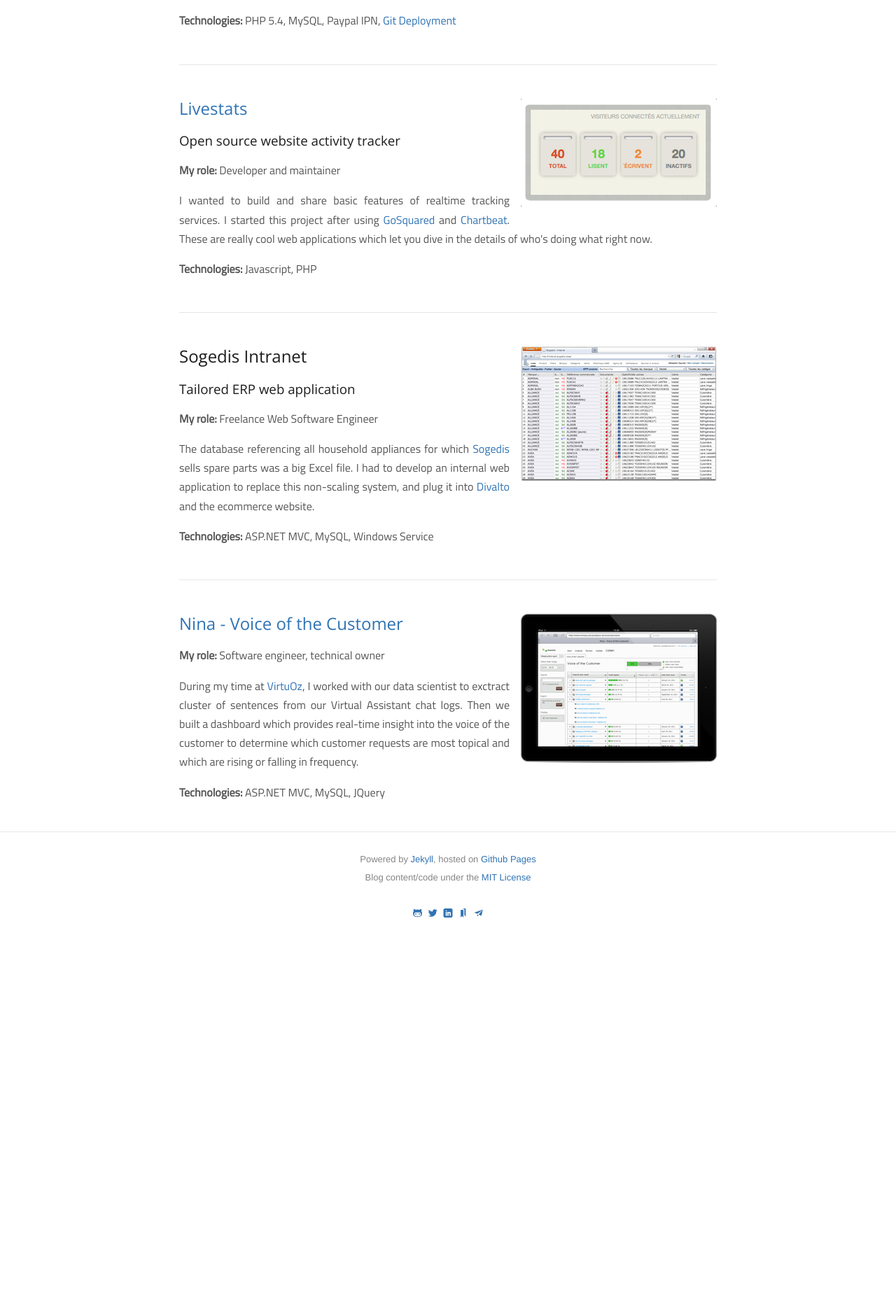
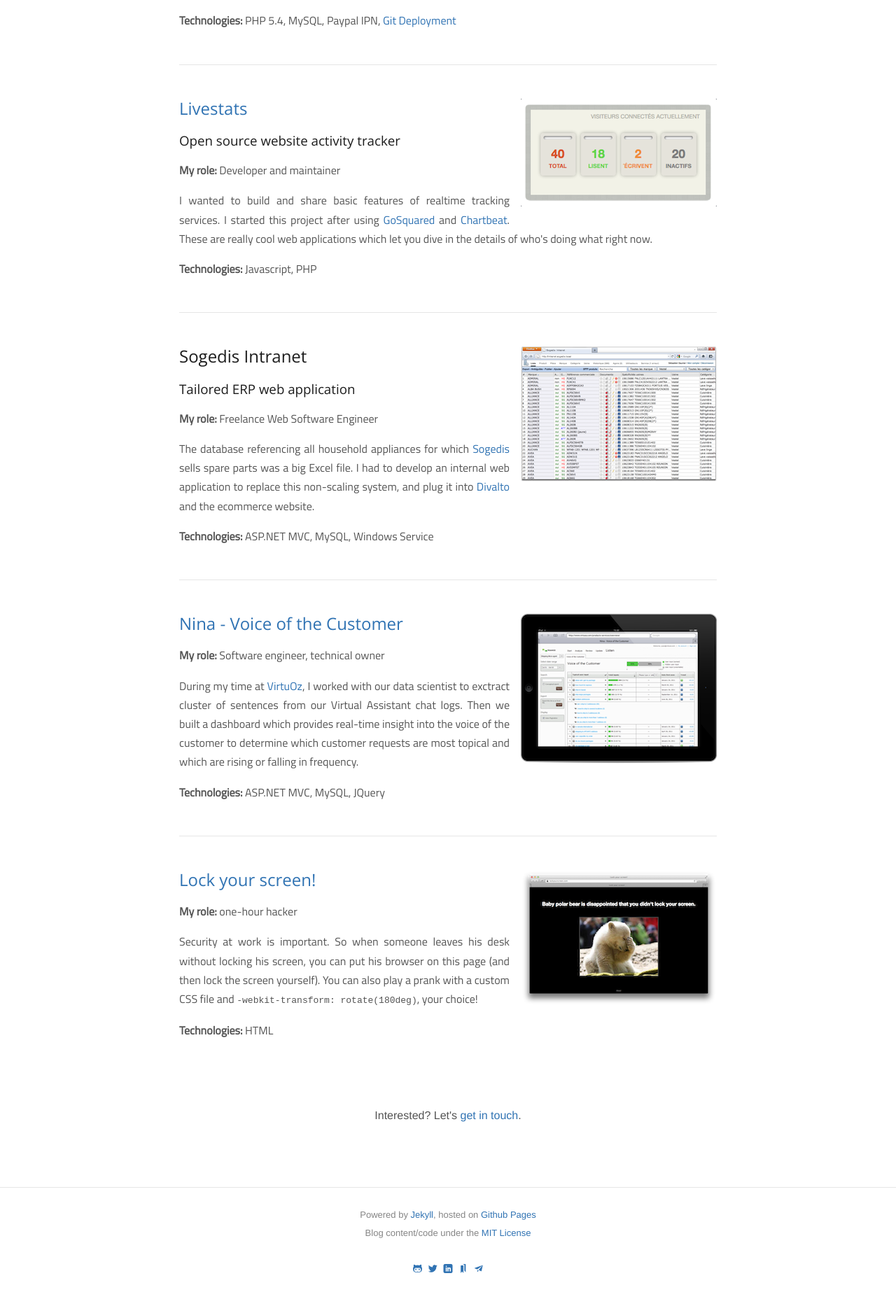
Before and after one commit to ssaunier/ssaunier.github.io, a Jekyll site: the page built from portfolio/index.html, in a window 1280 px wide. Shown: the part 1304-3170 px from the top of the page at 70% size. Built offline with Jekyll 4.4.1, drawn with Linux system fonts in a browser that asks for light colours; before the commit the page ends 2662 px from its top, so only the background shows below that.

Commit message:
Lock your screen

```diff
--- a/css/main.css
+++ b/css/main.css
@@ -241,19 +241,7 @@ ul.posts .date {
   color: #aaa;
 }
 
-/* Portfolio */
-.project-image {
-  width: 30%;
-  float: left;
-  background-color: green;
-  margin: 0;
-}
-
-.project-description {
-  width: 70%;
-  float: left;
-  vertical-align: top;
-}
+.convinced { margin: 6em 0 4em 0;}
 
 
 /*****************************************************************************/
--- a/portfolio/index.html
+++ b/portfolio/index.html
@@ -9,7 +9,7 @@ category: portfolio
 <p>
   Here are some of the projects I worked on. In need of
   a web software engineer with an eye for design and a dedication to great <acronym title="User Experience">UX</acronym>?
-  <a href="mailto:seb+portfolio@saunier.me?subject=Let's work together!">Ping me</a>
+  <a href="mailto:seb+portfoliotop@saunier.me?subject=Let's work together!">Ping me</a>
   and let's build awesome and useful stuff!
 </p>
 
@@ -183,3 +183,32 @@ category: portfolio
     <strong>Technologies:</strong> ASP.NET MVC, MySQL, JQuery
   </p>
 </section>
+
+<div class="spacer"></div>
+
+<section>
+  <a href="http://lockyourscreen.com">
+    <img class="inline pull-right" src="/images/portfolio/lockyourscreen.png" alt="Lock your screen!" width="280">
+  </a>
+  <h2>
+    <a href="http://lockyourscreen.com">Lock your screen!</a>
+  </h2>
+
+  <p>
+    <strong>My role:</strong> one-hour hacker
+  </p>
+
+  <p>
+    Security at work is important. So when someone leaves his desk without locking his screen, you can
+    put his browser on this page (and then lock the screen yourself). You can also play a prank with
+    a custom CSS file and <code>-webkit-transform: rotate(180deg)</code>, your choice!
+  </p>
+
+  <p>
+    <strong>Technologies:</strong> HTML
+  </p>
+</section>
+
+<div class="center convinced">
+  Interested? Let's <a href="mailto:seb+portfoliobottom@saunier.me?subject=Let's work together!">get in touch</a>.
+</div>
```
Also changed, not shown: images/portfolio/lockyourscreen.png (added), images/portfolio/shopboard.png.
